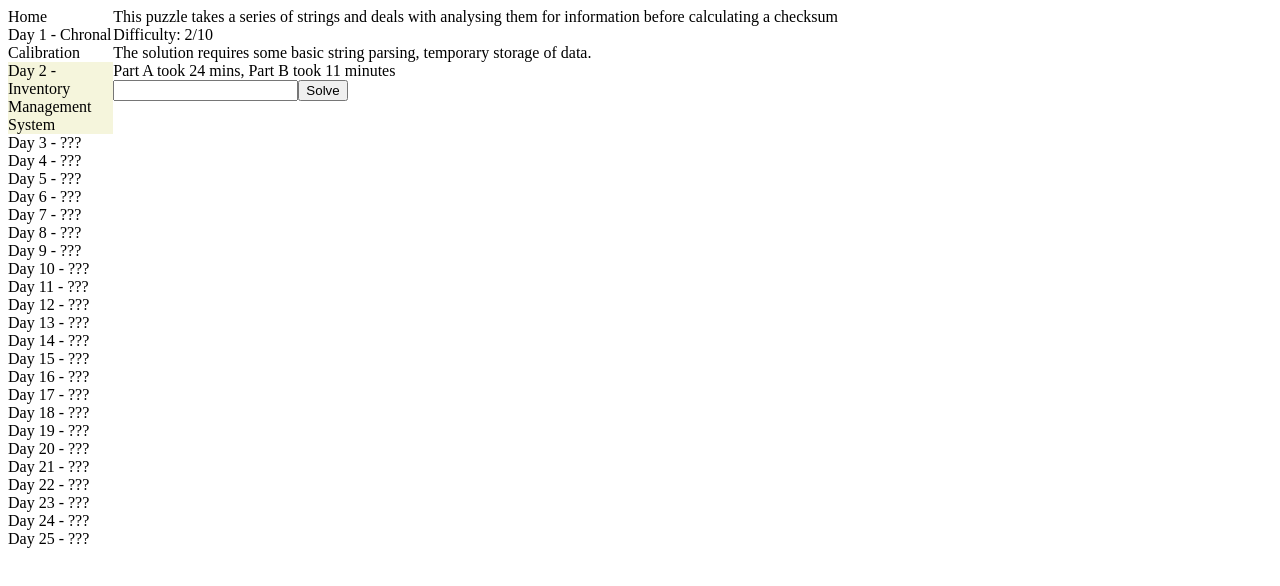
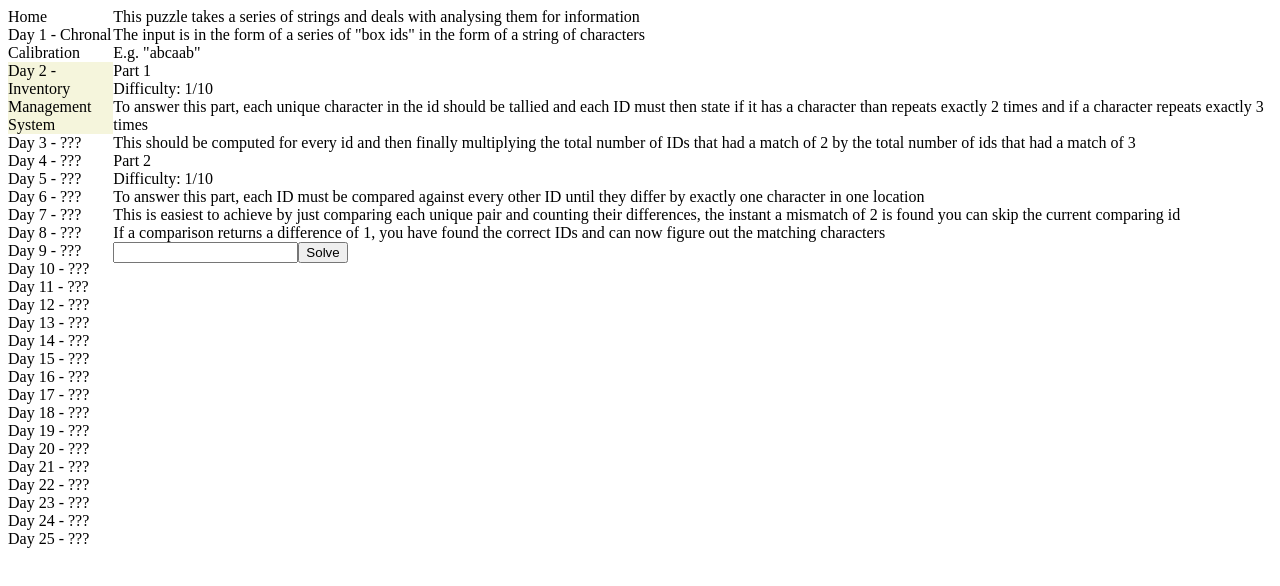
Before and after one commit to mGuv/Advent2018, a React (Create React App) app: page / in a window 1280 px wide. Both pictures are taken after a click on the element "Day 2 - Inventory Management System". Shown: the top 586 px of the page. Built offline with nearby package versions, Linux system fonts and the light colour scheme.

Commit message:
Tidy day2

```diff
--- /dev/null
+++ b/src/Puzzles/Day2/BaseSolver.ts
@@ -0,0 +1,13 @@
+class BaseSolver
+{
+    protected ParseInput(input: string): string[]
+    {
+        if(input.indexOf("\n")) {
+            input = input.replace("\n", " ");
+        }
+
+        return input.split(" ");
+    }
+}
+
+export default BaseSolver;
--- a/src/Puzzles/Day2/Component.tsx
+++ b/src/Puzzles/Day2/Component.tsx
@@ -28,17 +28,29 @@ class Component extends React.Component<{}, IState> {
     public render(): JSX.Element {
         return (
             <React.Fragment>
-                <div>This puzzle takes a series of strings and deals with analysing them for information before calculating a checksum</div>
-                <div>Difficulty: 2/10</div>
-                <div>The solution requires some basic string parsing, temporary storage of data.</div>
-                <div> Part A took 24 mins, Part B took 11 minutes</div>
+                <div>This puzzle takes a series of strings and deals with analysing them for information</div>
+                <div>The input is in the form of a series of "box ids" in the form of a string of characters</div>
+                <div>E.g. "abcaab"</div>
+                <div>Part 1</div>
+                <div>Difficulty: 1/10</div>
+                <div>To answer this part, each unique character in the id should be tallied and each ID must then state if it has a character than repeats exactly 2 times and if a character repeats exactly 3 times</div>
+                <div>This should be computed for every id and then finally multiplying the total number of IDs that had a match of 2 by the total number of ids that had a match of 3</div>
+                {this.state.submitted === true &&
+                <div>
+                    <p>Part 1 Answer: {this.state.answer1}</p>
+                </div>
+                }
+                <div>Part 2</div>
+                <div>Difficulty: 1/10</div>
+                <div>To answer this part, each ID must be compared against every other ID until they differ by exactly one character in one location</div>
+                <div>This is easiest to achieve by just comparing each unique pair and counting their differences, the instant a mismatch of 2 is found you can skip the current comparing id</div>
+                <div>If a comparison returns a difference of 1, you have found the correct IDs and can now figure out the matching characters</div>
                 <div><input onChange={this.updateInput}/>
                     <button onClick={this.submit}>Solve</button>
                 </div>
                 {this.state.submitted === true &&
                 <div>
-                    <p>Part A Answer: {this.state.answer1}</p>
-                    <p>Part B Answer: {this.state.answer2}</p>
+                    <p>Part 2 Answer: {this.state.answer2}</p>
                 </div> }
             </React.Fragment>
 
--- a/src/Puzzles/Day2/Part1/Solver.ts
+++ b/src/Puzzles/Day2/Part1/Solver.ts
@@ -1,29 +1,31 @@
+import BaseSolver from '../BaseSolver';
 import BoxScanner from './BoxScanner';
 import IScanResult from './IScanResult';
 
-class Solver
+class Solver extends BaseSolver
 {
     private scanner:BoxScanner;
 
     public constructor() {
+        super();
         this.scanner = new BoxScanner();
     }
 
     public Solve(input: string): number
     {
-        if(input.indexOf("\n")) {
-            input = input.replace("\n", " ");
-        }
+        const boxIds: string[] = this.ParseInput(input);
 
+        // Track how many had the same character 2 and/or 3 times
         let totalTwos = 0;
         let totalThrees = 0;
-
-        const boxIds: string[] = input.split(" ");
         boxIds.forEach((boxId: string) => {
+            // Scan each box id and add their result to the running total
             const scanResult:IScanResult = this.scanner.Scan(boxId);
             totalTwos += scanResult.two;
             totalThrees += scanResult.three;
         });
+
+        // Compute the hash by multiplying them
        return totalTwos * totalThrees;
     }
 }
--- a/src/Puzzles/Day2/Part2/Solver.ts
+++ b/src/Puzzles/Day2/Part2/Solver.ts
@@ -1,40 +1,43 @@
-class Solver
+import BaseSolver from '../BaseSolver';
+
+class Solver extends BaseSolver
 {
     public Solve(input: string): string
     {
-        if(input.indexOf("\n")) {
-            input = input.replace("\n", " ");
-        }
+        const boxIds:string[] = this.ParseInput(input);
 
-        const results:string[] = [];
-
-        const boxIds: string[] = input.split(" ");
-                // compare every string against every other string
+        // compare every string against every other string with a nested loop
         for(let i = 0; i < boxIds.length; i++) {
             for(let j = i + 1; j < boxIds.length; j++) {
+                // Grab both strings
                 const firstId:string = boxIds[i];
                 const secondId:string = boxIds[j];
 
                 // compare each character, building a string as you go
+                // Tracking any mismatches so we can early continue once the match is wrong
                 let result = "";
+                let difference:number = 0;
                 for(let c = 0; c < firstId.length; c++)
                 {
                     if(firstId.charAt(c) === secondId.charAt(c)) {
                         result += firstId.charAt(c);
+                    } else {
+                        difference++;
+                    }
+
+                    // No point searching this string anymore
+                    if(difference > 1) {
+                        break;
                     }
                 }
-                results.push(result);
+                // Comparing pair finished - we know we have found the answer if the differences between them is 1
+                if(difference === 1) {
+                    return result;
+                }
             }
         }
 
-        let longestString: string = "";
-        results.forEach((result:string) =>{
-            if(result.length > longestString.length) {
-                longestString = result;
-            }
-        });
-
-        return longestString;
+        return "";
     }
 }
 
```
